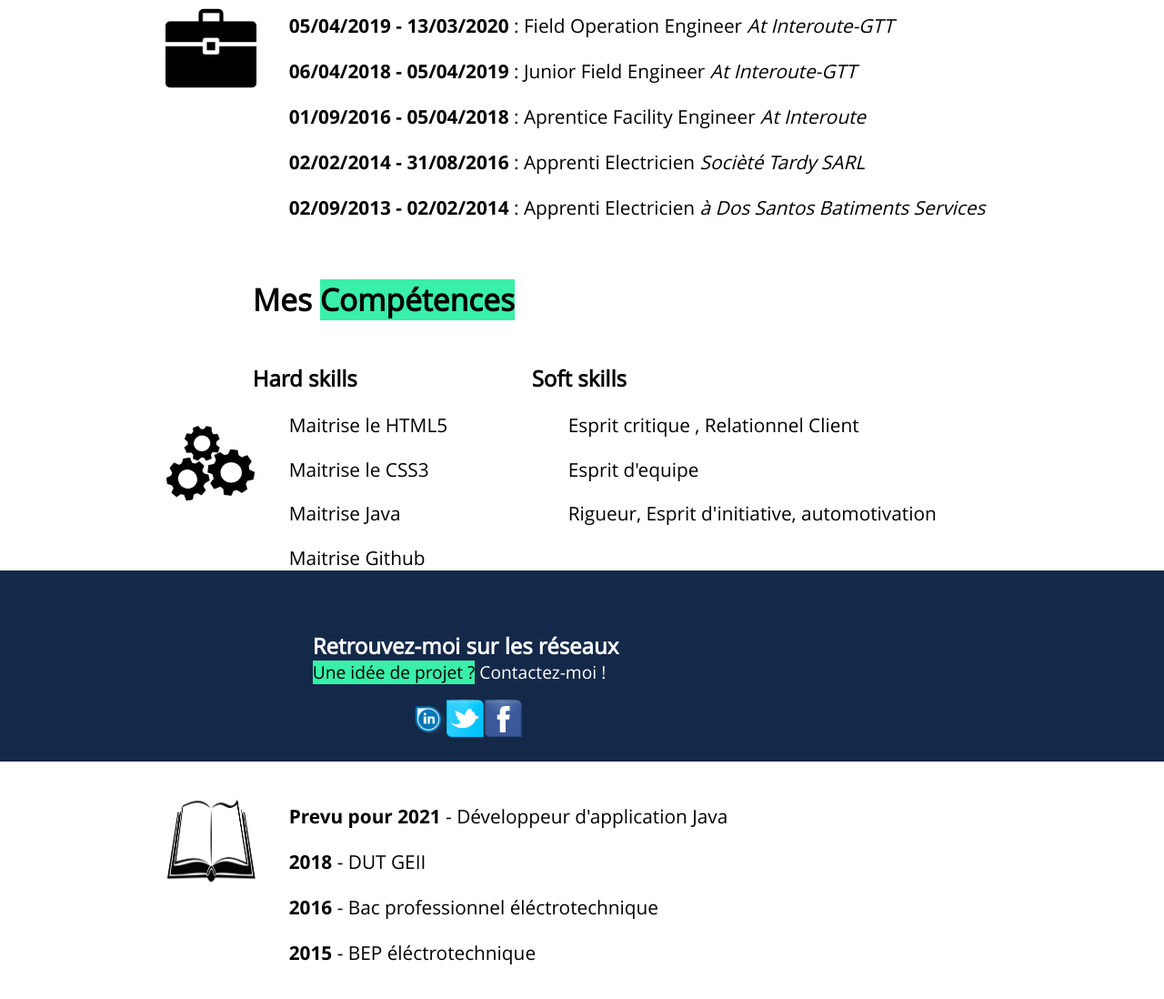
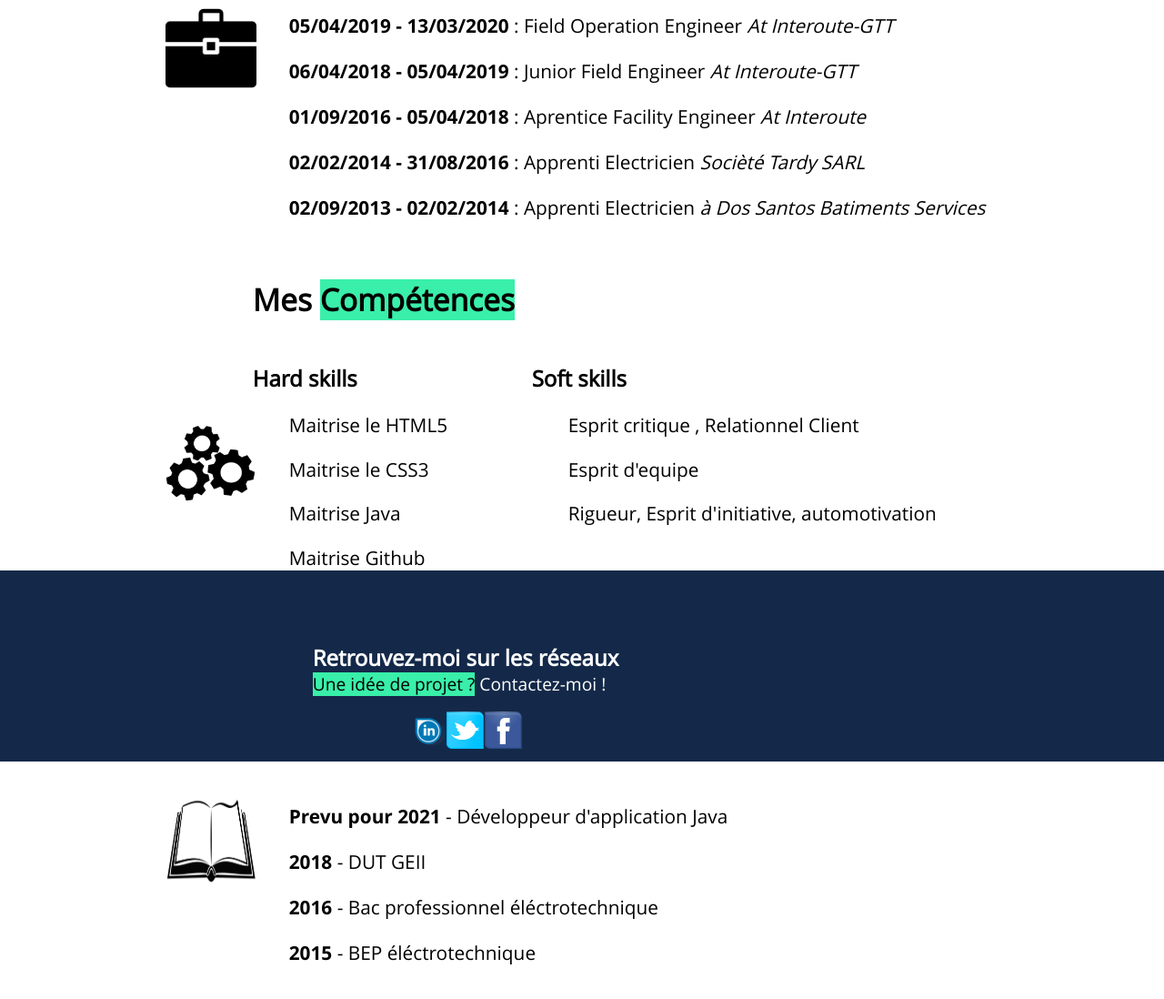
Before and after one commit to Haberj97/Jhabert, a plain HTML site: page Html/HomePage.html in a window 1280 px wide. Shown: the part 383-1481 px from the top of the page at 91% size. Drawn offline with Linux system fonts and the light colour scheme.

Commit message:
Update Styles.css

```diff
--- a/Css/Styles.css
+++ b/Css/Styles.css
@@ -84,7 +84,7 @@
 			height: 100%;
 			max-width: 1200px;
 			padding: 0;
-			margin: auto;
+			margin: 0 auto ;
 
 		}
 	.ContainedItems
@@ -180,11 +180,11 @@
 		}
 	#FooterBlock
 		{
-			height: auto;
+			height: 100%;
 			width: 100%
 			max-width: 1200px;
 			margin: auto;
-			padding-top: 0;
+			padding: 0;
 			display: flex;
 			flex-direction: column;
 			align-items:center;
```
